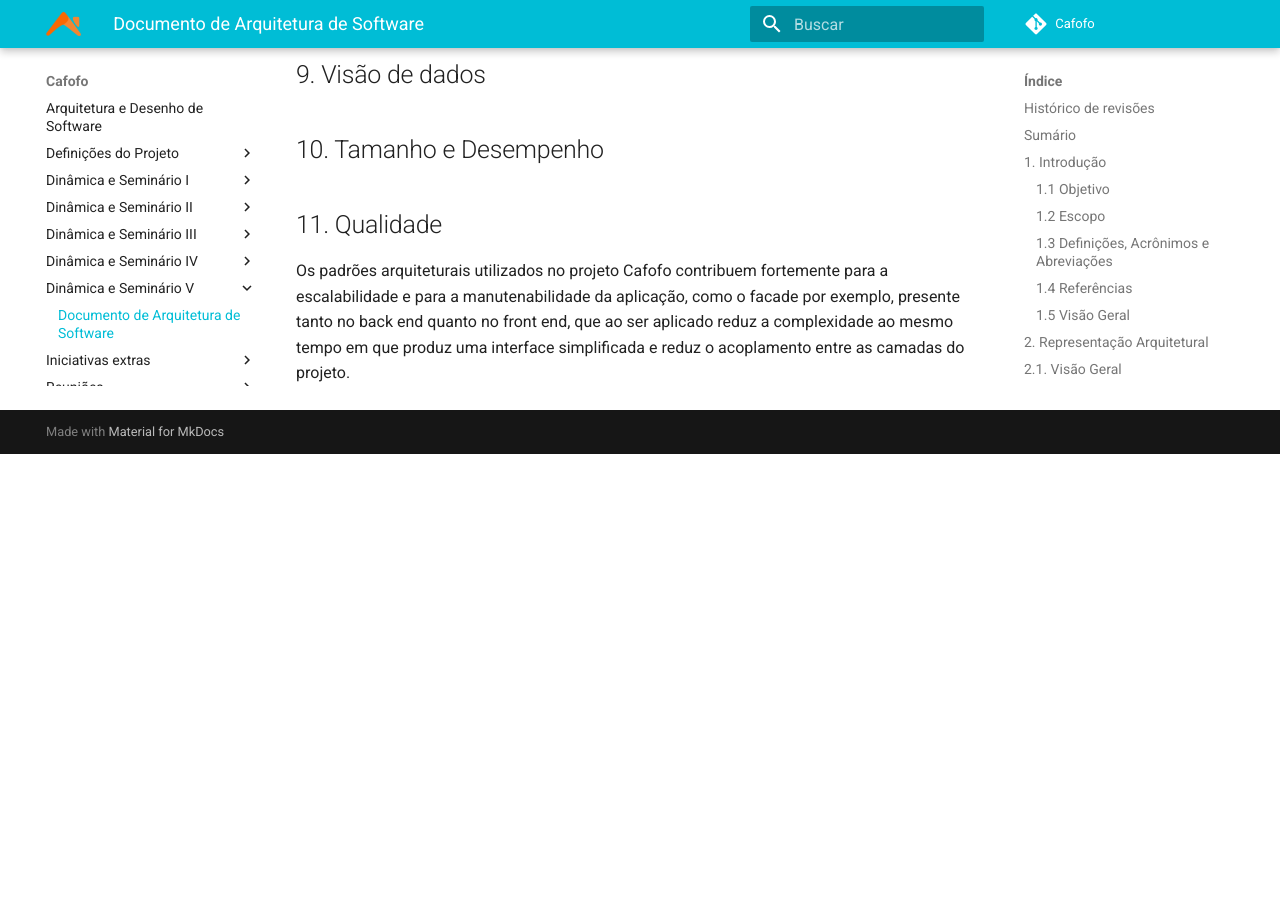
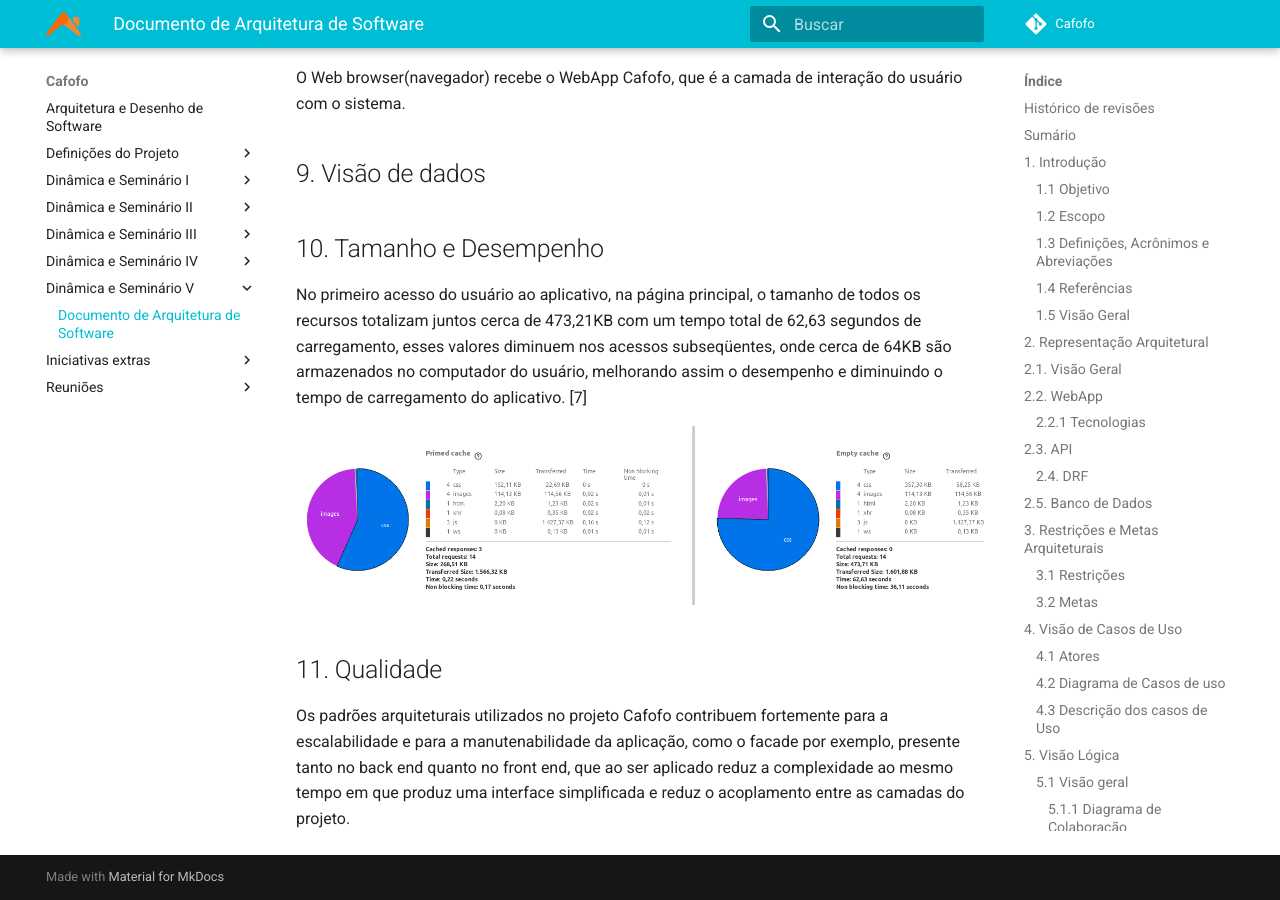
Before and after one commit to desenho-2019/Wiki, an MkDocs documentation site: the page built from docs/Dinâmica e Seminário V/Documento de Arquitetura.md, in a window 1280 px wide and 900 px high, scrolled down 12446 px. Built offline with MkDocs 1.6.1 and Material for MkDocs 9.7.7, drawn with Linux system fonts in a browser that asks for light colours; before the commit the page ends 12900 px from its top, so only the background shows below that; some of the changed text lies outside the part shown.

Commit message:
Added Size and Performance

```diff
--- a/docs/Dinâmica e Seminário V/Documento de Arquitetura.md
+++ b/docs/Dinâmica e Seminário V/Documento de Arquitetura.md
@@ -18,6 +18,7 @@
 | 13/11/2019 | 1.3 | Correção da descrição do Diagrama de Colaboração | Weiller Fernandes |
 | 13/11/2019 | 1.4 | Adicionando tópico Qualidade | Weiller Fernandes |
 | 13/11/2019 | 1.5 | Iniciando Visão de Implantação e adicionando diagrama | Caio César Beleza |
+| 14/11/2019 | 1.6 | Adicionando Tamanho e Desempenho | Weiller Fernandes |
 
 
 ## Sumário
@@ -76,6 +77,7 @@
 - [Postgres](https://www.educacaoetecnologia.org/artigo/2011/06/09/quais-as-vantagens-de-utilizar-postgresql/)
 - [Diagrama de Pacotes](https://micreiros.com/diagrama-de-pacotes/)
 - [Psycopg](http://initd.org/psycopg/)
+- [Análise de Performance](https://developer.mozilla.org/pt-BR/docs/Tools/Network_Monitor/Performance_analysis)
 
 ### 1.5 Visão Geral
 Neste documentos iremos detalhar as soluções de arquiteturar aplicadas neste projeto. Seguindo os seguitnes tópicos:
@@ -247,6 +249,10 @@
 
 ## 10. Tamanho e Desempenho
 
+No primeiro acesso do usuário ao aplicativo, na página principal, o tamanho de todos os recursos totalizam juntos cerca de 473,21KB com um tempo total de 62,63 segundos de carregamento, esses valores diminuem nos acessos subseqüentes, onde cerca de 64KB são armazenados no computador do usuário, melhorando assim o desempenho e diminuindo o tempo de carregamento do aplicativo. [7]
+
+![Desempenho](img/desempenho.png)
+
 ## 11. Qualidade
 
 Os padrões arquiteturais utilizados no projeto Cafofo contribuem fortemente para a escalabilidade e para a manutenabilidade da aplicação, como o facade por exemplo, presente tanto no back end quanto no front end, que ao ser aplicado reduz a complexidade ao mesmo tempo em que produz uma interface simplificada e reduz o acoplamento entre as camadas do projeto.
```
Also changed, not shown: docs/Dinâmica e Seminário V/img/desempenho.png (added).
